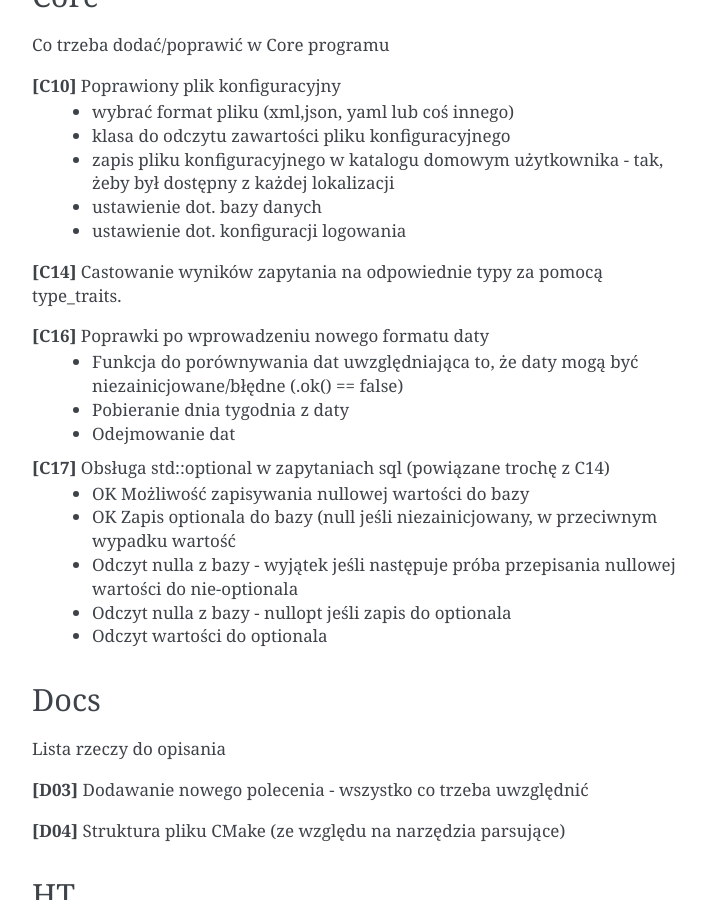
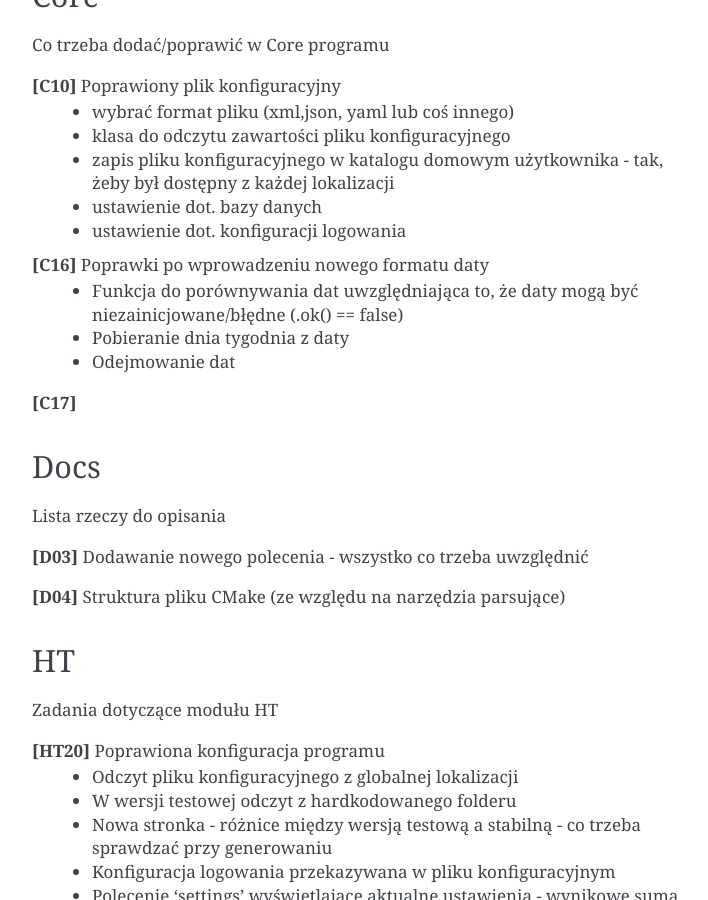
Before and after one commit to minescias/HabitTacker, a Sphinx documentation site: the page built from Docs/source/Tasks.rst, in a window 1280 px wide and 900 px high, scrolled down 1642 px. Shown: the whole window, without its empty margins (388-1096 px from the left). Built offline with Sphinx 7.4.7, drawn with Linux system fonts in a browser that asks for light colours.

Commit message:
Db: Getting optional values from database

```diff
--- a/Docs/source/Tasks.rst
+++ b/Docs/source/Tasks.rst
@@ -53,23 +53,13 @@ Co trzeba dodać/poprawić w Core programu
  *  ustawienie dot. bazy danych
  *  ustawienie dot. konfiguracji logowania
 
-**[C14]** Castowanie wyników zapytania na odpowiednie typy za pomocą
-type_traits.
-
 **[C16]** Poprawki po wprowadzeniu nowego formatu daty
  *  Funkcja do porównywania dat uwzględniająca to, że daty mogą być
     niezainicjowane/błędne (.ok() == false)
  *  Pobieranie dnia tygodnia z daty
  *  Odejmowanie dat
 
-**[C17]** Obsługa std::optional w zapytaniach sql (powiązane trochę z C14)
- *  OK Możliwość zapisywania nullowej wartości do bazy
- *  OK Zapis optionala do bazy (null jeśli niezainicjowany, w przeciwnym
-    wypadku wartość
- *  Odczyt nulla z bazy - wyjątek jeśli następuje próba przepisania nullowej
-    wartości do nie-optionala
- *  Odczyt nulla z bazy - nullopt jeśli zapis do optionala
- *  Odczyt wartości do optionala
+**[C17]**
 
 Docs
 *******************************************************************************
--- a/Docs/source/tasks/Cancelled.rst
+++ b/Docs/source/tasks/Cancelled.rst
@@ -25,6 +25,10 @@ Core
     template, które są w dataset -> stary dataset został usunięty więc to
     zadanie jest już nieaktualne
 
+**[C14]** Castowanie wyników zapytania na odpowiednie typy za pomocą
+type_traits - chciałem zrobić jakiś super zaawansowany system do rzutowania
+wyników, ale wystarczy to co jest teraz. Używam tt tylko dla optionali
+
 HT
 *******************************************************************************
 Zadania dotyczące modułu HT
```
Also changed, not shown: Docs/source/tasks/Done.rst (+10 -0 lines), 3 other files.
